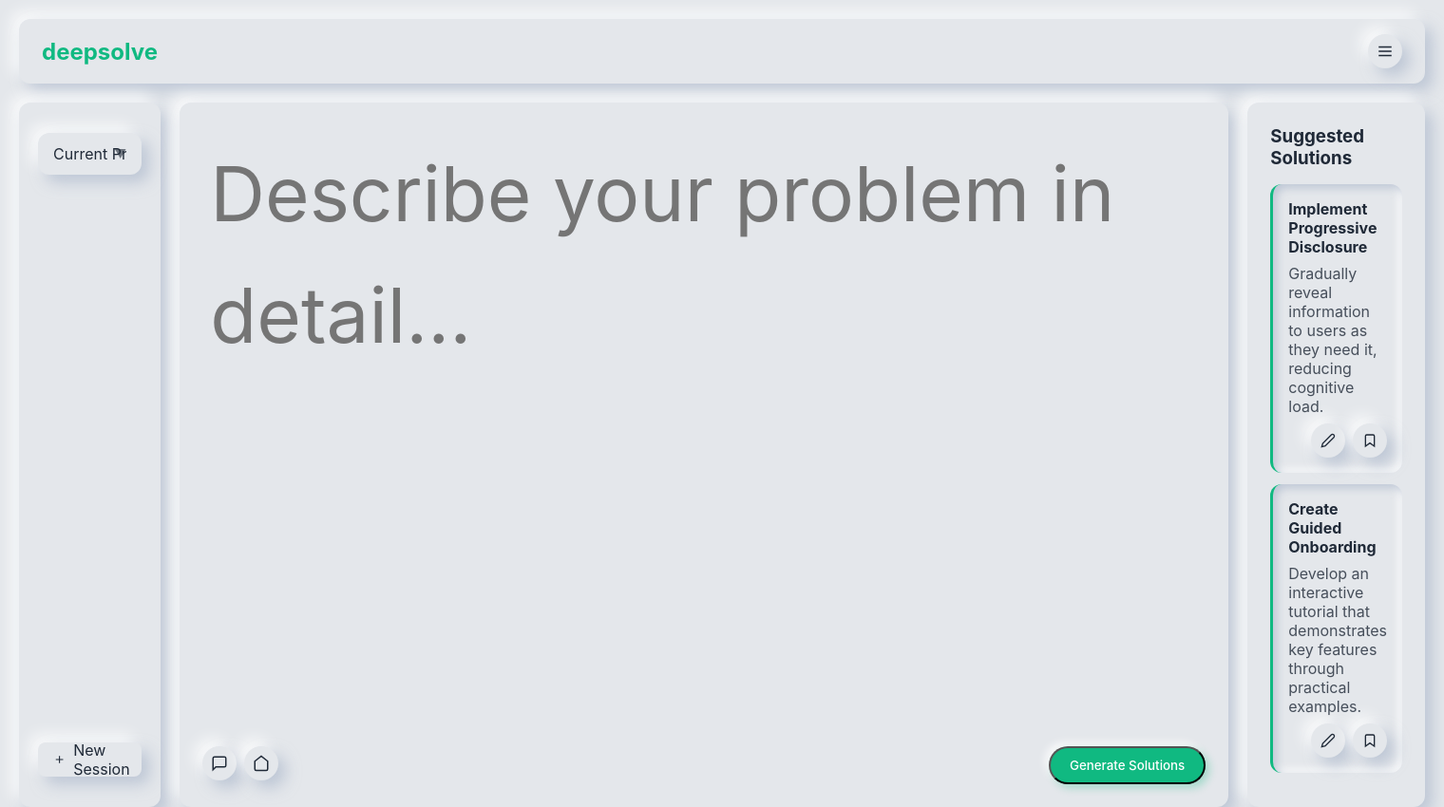
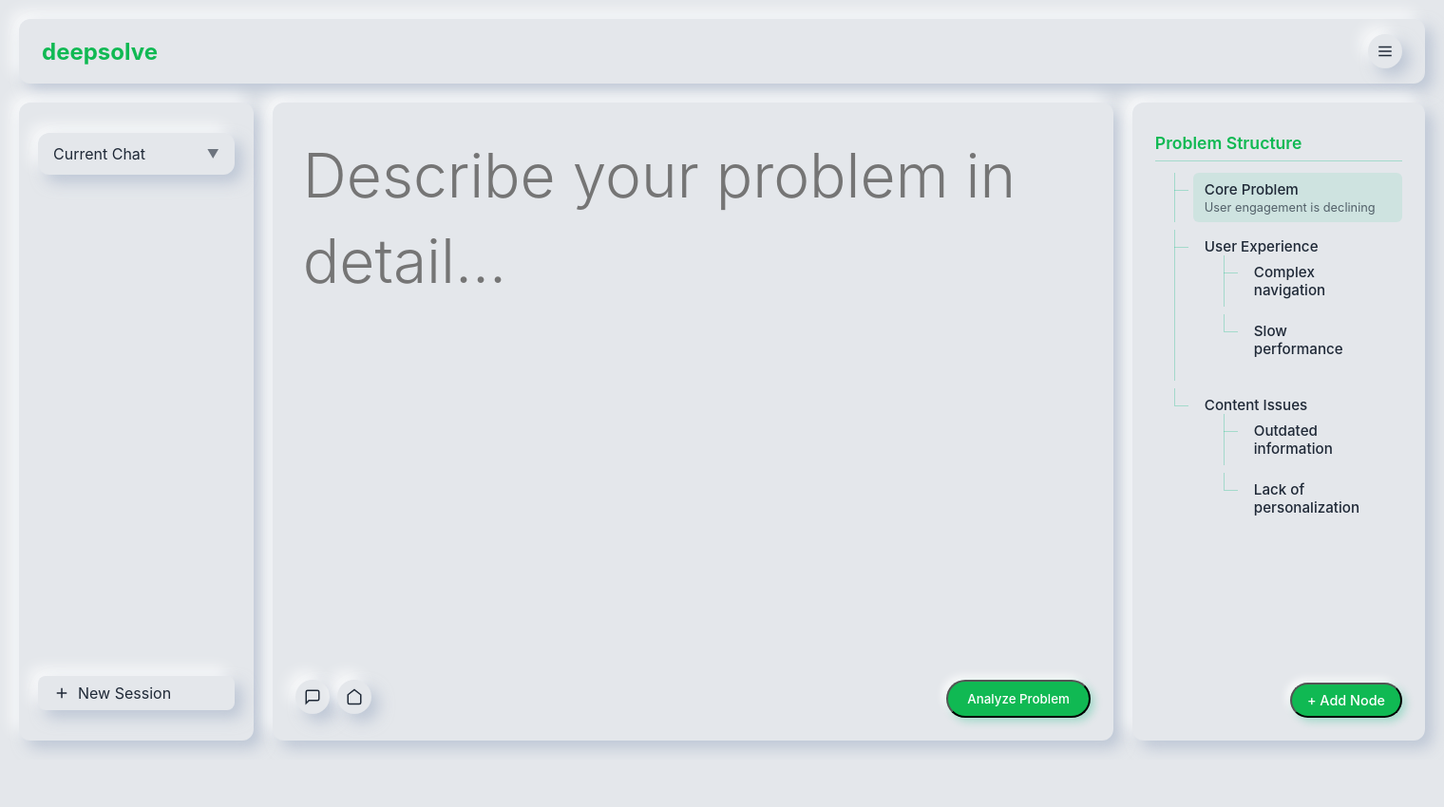
Before and after one commit to tictacguy/rethinker, a Django app: page / in a window 1520 px wide. Shown: the whole page at 95% size. After the commit the page ends 792 px from the top, so only its background shows below. Run offline with Django 5.2, Linux system fonts and the light colour scheme.

Commit message:
AI script

```diff
--- a/management/ui/templates/home.html
+++ b/management/ui/templates/home.html
@@ -6,7 +6,7 @@
     <title>Green Neumorphic Problem Solver</title>
     <style>
         :root {
-            --primary: #10B981;
+            --primary:rgb(16, 185, 83);
             --primary-dark: #059669;
             --bg: #E4E7EB;
             --text: #1F2937;
@@ -87,10 +87,11 @@
             background: transparent;
             border: none;
             resize: none;
-            font-size: 5rem;
-            line-height: 1.6;
+            font-size: 4rem;
+            line-height: 1.4;
             padding: 8px;
             color: var(--text);
+            font-weight: 300;
         }
 
         textarea:focus {
@@ -204,26 +153,6 @@
             opacity: 0.6;
         }
 
-        .solutions-container {
-            flex: 1;
-            padding: 24px;
-            display: flex;
-            flex-direction: column;
-        }
-
-        .solution-card {
-            padding: 16px;
-            margin-bottom: 12px;
-            border-left: 3px solid var(--primary);
-        }
-
-        .solution-actions {
-            display: flex;
-            justify-content: flex-end;
-            gap: 8px;
-            margin-top: 8px;
-        }
-
         .icon-btn {
             width: 36px;
             height: 36px;
@@ -233,7 +162,97 @@
             justify-content: center;
             cursor: pointer;
         }
+
+        /* Minimal Tree Graph Styles */
+        .tree-container {
+            width: 350px;
+            padding: 24px;
+            overflow-y: auto;
+            display: flex;
+            flex-direction: column;
+        }
+
+        .tree {
+            flex: 1;
+            position: relative;
+            padding-left: 20px;
+        }
+
+        .tree-node {
+            position: relative;
+            margin-bottom: 8px;
+            padding-left: 20px;
+        }
+
+        .tree-node:before {
+            content: "";
+            position: absolute;
+            top: 0;
+            left: 0;
+            width: 15px;
+            height: 100%;
+            border-left: 1px solid rgba(16, 185, 129, 0.3);
+        }
+
+        .tree-node:after {
+            content: "";
+            position: absolute;
+            top: 18px;
+            left: 0;
+            width: 15px;
+            height: 1px;
+            background: rgba(16, 185, 129, 0.3);
+        }
+
+        .tree-node:last-child:before {
+            height: 18px;
+        }
+
+        .node-content {
+            padding: 8px 12px;
+            cursor: pointer;
+            transition: all 0.2s ease;
+            border-radius: 6px;
+            background: transparent;
+        }
+
+        .node-content:hover {
+            background: rgba(16, 185, 129, 0.05);
+        }
+
+        .node-content.active {
+            background: rgba(16, 185, 129, 0.1);
+        }
+
+        .node-title {
+            font-weight: 500;
+            color: var(--text);
+            font-size: 0.95rem;
+        }
+
+        .node-desc {
+            font-size: 0.8rem;
+            opacity: 0.7;
+            margin-top: 2px;
+        }
+
+        .tree-root {
+            font-weight: 600;
+            color: var(--primary);
+            padding: 8px 0;
+            margin-bottom: 12px;
+            font-size: 1.1rem;
+            border-bottom: 1px solid rgba(16, 185, 129, 0.3);
+        }
+
+        .tree-actions {
+            display: flex;
+            justify-content: flex-end;
+            margin-top: 12px;
+            gap: 8px;
+        }
     </style>
+    <script src="https://code.jquery.com/jquery-3.6.0.min.js"></script>
 </head>
 <body>
     <div class="header neumorphic">
@@ -251,7 +270,7 @@
         <div class="sidebar neumorphic">
             <div class="select-container neumorphic">
                 <select>
-                    <option>Current Project</option>
+                    <option>Current Chat</option>
                     <option>Marketing Strategy</option>
                     <option>Product Design</option>
                     <option>User Research</option>
@@ -269,7 +288,7 @@
         </div>
 
         <div class="problem-input neumorphic">
-            <textarea placeholder="Describe your problem in detail..."></textarea>
+            <textarea placeholder="Describe us your problem..."></textarea>
             <div class="controls">
                 <div style="display: flex; gap: 8px;">
                     <div class="neumorphic icon-btn">
@@ -283,47 +302,113 @@
                         </svg>
                     </div>
                 </div>
-                <button class="btn btn-primary">Generate Solutions</button>
+                <button class="btn btn-primary">Analyze Problem</button>
             </div>
         </div>
 
-        <div class="solutions-container neumorphic">
-            <h3 style="margin-bottom: 16px;">Suggested Solutions</h3>
+        <!-- Minimal Tree Graph Section -->
+        <div class="tree-container neumorphic">
+            <div class="tree-root">Problem Structure</div>
 
-            <div class="solution-card neumorphic-inset">
-                <h4>Implement Progressive Disclosure</h4>
-                <p style="margin: 8px 0; opacity: 0.8;">Gradually reveal information to users as they need it, reducing cognitive load.</p>
-                <div class="solution-actions">
-                    <div class="neumorphic icon-btn">
-                        <svg width="16" height="16" viewBox="0 0 24 24" fill="none" stroke="currentColor" stroke-width="2">
-                            <path d="M17 3a2.828 2.828 0 1 1 4 4L7.5 20.5 2 22l1.5-5.5L17 3z"></path>
-                        </svg>
+            <div class="tree">
+                <div class="tree-node">
+                    <div class="node-content active">
+                        <div class="node-title">Core Problem</div>
+                        <div class="node-desc">User engagement is declining</div>
                     </div>
-                    <div class="neumorphic icon-btn">
-                        <svg width="16" height="16" viewBox="0 0 24 24" fill="none" stroke="currentColor" stroke-width="2">
-                            <path d="M19 21l-7-5-7 5V5a2 2 0 0 1 2-2h10a2 2 0 0 1 2 2z"></path>
-                        </svg>
+                </div>
+
+                <div class="tree-node">
+                    <div class="node-content">
+                        <div class="node-title">User Experience</div>
+
+                    <div class="tree">
+                        <div class="tree-node">
+                            <div class="node-content">
+                                <div class="node-title">Complex navigation</div>
+                            </div>
+                        </div>
+                        <div class="tree-node">
+                            <div class="node-content">
+                                <div class="node-title">Slow performance</div>
+                            </div>
+                        </div>
+                    </div>
+                    </div>
+                </div>
+
+                <div class="tree-node">
+                    <div class="node-content">
+                        <div class="node-title">Content Issues</div>
+
+                    <div class="tree">
+                        <div class="tree-node">
+                            <div class="node-content">
+                                <div class="node-title">Outdated information</div>
+                            </div>
+                        </div>
+                        <div class="tree-node">
+                            <div class="node-content">
+                                <div class="node-title">Lack of personalization</div>
+                            </div>
+                        </div>
+                    </div>
                     </div>
                 </div>
             </div>
 
-            <div class="solution-card neumorphic-inset">
-                <h4>Create Guided Onboarding</h4>
-                <p style="margin: 8px 0; opacity: 0.8;">Develop an interactive tutorial that demonstrates key features through practical examples.</p>
-                <div class="solution-actions">
-                    <div class="neumorphic icon-btn">
-                        <svg width="16" height="16" viewBox="0 0 24 24" fill="none" stroke="currentColor" stroke-width="2">
-                            <path d="M17 3a2.828 2.828 0 1 1 4 4L7.5 20.5 2 22l1.5-5.5L17 3z"></path>
-                        </svg>
-                    </div>
-                    <div class="neumorphic icon-btn">
-                        <svg width="16" height="16" viewBox="0 0 24 24" fill="none" stroke="currentColor" stroke-width="2">
-                            <path d="M19 21l-7-5-7 5V5a2 2 0 0 1 2-2h10a2 2 0 0 1 2 2z"></path>
-                        </svg>
-                    </div>
-                </div>
+            <div class="tree-actions">
+                <button class="btn btn-primary" style="padding: 8px 16px; font-size: 0.9rem;">+ Add Node</button>
             </div>
         </div>
     </div>
+
+<script>
+$(document).ready(function() {
+    const textarea = $('textarea');
+    const analyzeBtn = $('.btn-primary');
+
+    textarea.css({
+        'overflow-y': 'auto',
+        'white-space': 'pre-wrap'
+    }).attr('placeholder', "Describe your problem in detail...");
+
+    analyzeBtn.click(analyzeProblem);
+
+    textarea.keydown(function(e) {
+        if (e.ctrlKey && e.key === 'Enter') {
+            e.preventDefault();
+            analyzeProblem();
+        }
+    });
+
+    function analyzeProblem() {
+        const problem = textarea.val().trim();
+        if (!problem) return;
+
+        analyzeBtn.prop('disabled', true).text('Processing...');
+        textarea.prop('disabled', true);
+
+        $.ajax({
+            url: '',
+            method: 'POST',
+            contentType: 'application/json',
+            data: JSON.stringify({ problem: problem }),
+            success: function(data) {
+                textarea.val(`${data.ai_response}`);
+                textarea.scrollTop(textarea[0].scrollHeight);
+            },
+            error: function(xhr) {
+                const error = xhr.responseJSON?.error || 'Unknown error';
+                textarea.val(textarea.val() + `\n\n[ERROR: ${error}]`);
+            },
+            complete: function() {
+                analyzeBtn.prop('disabled', false).text('Analyze Problem');
+                textarea.prop('disabled', false).focus();
+            }
+        });
+    }
+});
+</script>
 </body>
 </html>
--- a/management/ui/views.py
+++ b/management/ui/views.py
@@ -1,4 +1,32 @@
-from django.shortcuts import render
+from django.http import JsonResponse
+from django.views.decorators.csrf import csrf_exempt
+import ollama
+import json
+from datetime import datetime
 
+@csrf_exempt
 def home(request):
+    if request.method == 'POST':
+        try:
+            data = json.loads(request.body)
+            user_input = data.get('problem', '').strip()
+
+            if not user_input:
+                return JsonResponse({'error': 'Please describe your problem'}, status=400)
+
+            response = ollama.generate(
+                model='llama3.2:3b',
+                prompt=f"Analyze this problem and provide detailed solutions by providing a single question that will make the user think about the problem he asked for:\n\n{user_input}",
+                stream=False
+            )
+
+            return JsonResponse({
+                'user_input': user_input,
+                'ai_response': response['response']
+            })
+
+        except Exception as e:
+            return JsonResponse({'error': str(e)}, status=500)
+
+    from django.shortcuts import render
     return render(request, 'home.html')
```
Also changed, not shown: other parts of management/ui/templates/home.html (+0 -52 lines), requirements.txt (+15 -0 lines).
